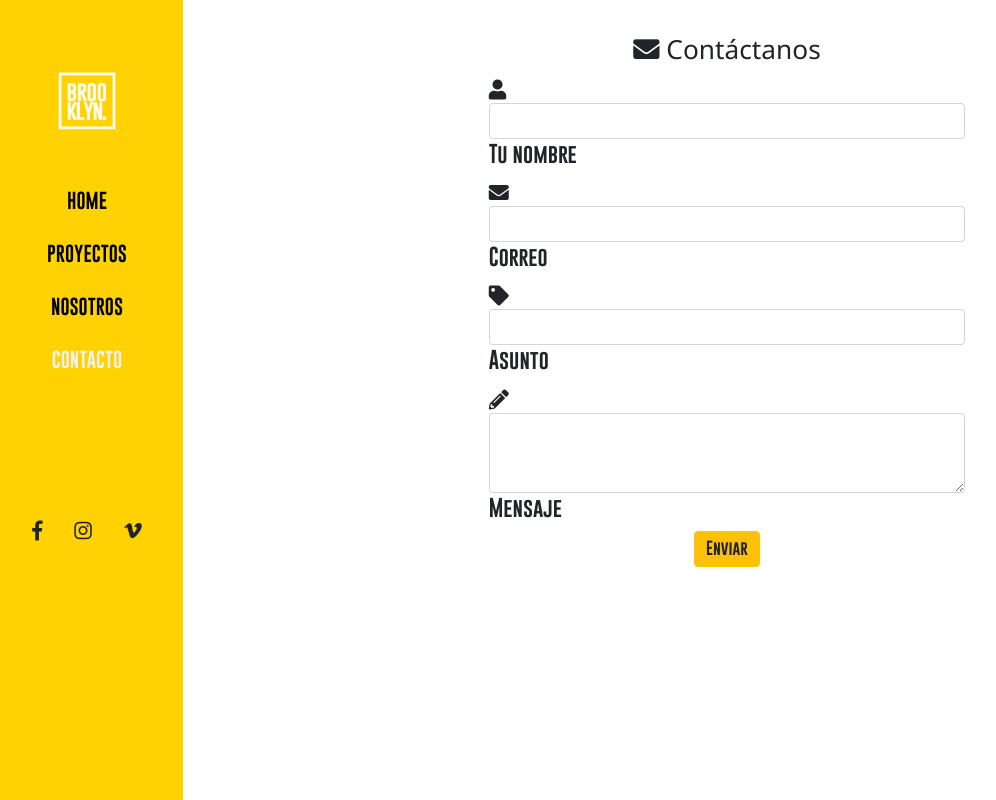
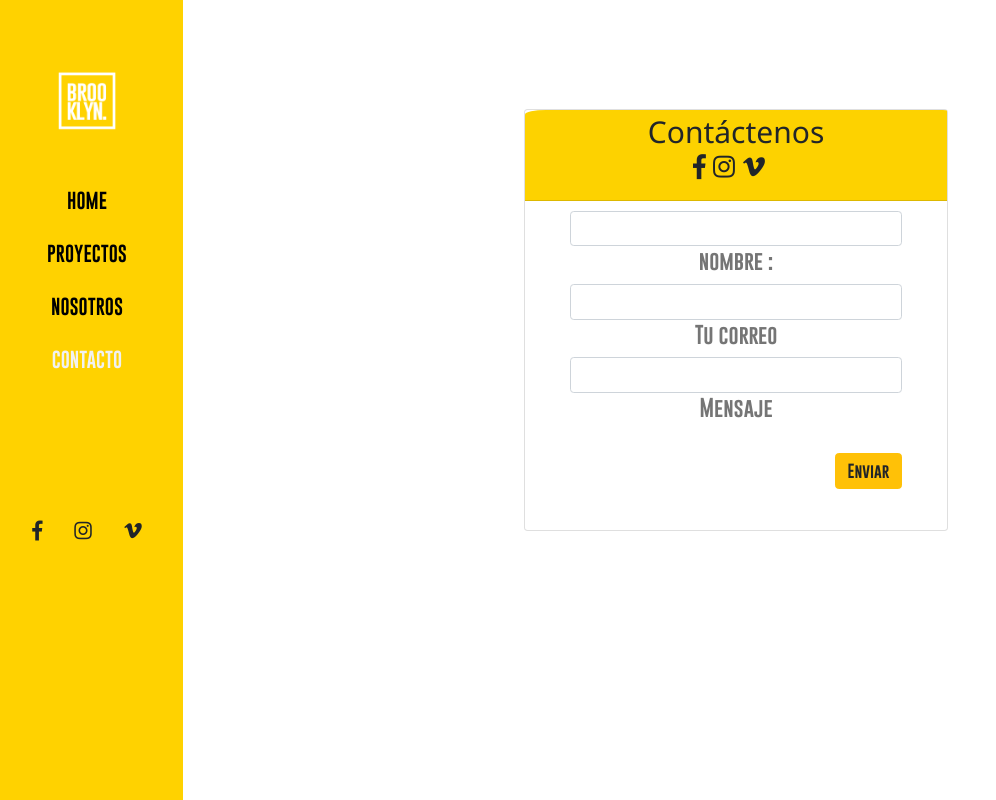
Before and after one commit to dvlans/brooklyn-angular, an Angular app: page /contact in a window 1280 px wide. Shown: the whole page, without its empty margins (9-1005 px from the left). Built offline with nearby package versions, Linux system fonts and the light colour scheme.

Commit message:
form contact

```diff
--- a/package.json
+++ b/package.json
@@ -23,6 +23,7 @@
     "bootstrap": "^4.3.1",
     "core-js": "^2.5.4",
     "jquery": "^3.3.1",
+    "materialize-css": "^1.0.0-rc.2",
     "popper.js": "^1.14.7",
     "rxjs": "~6.3.3",
     "tslib": "^1.9.0",
--- a/src/app/components/contact/contact.component.css
+++ b/src/app/components/contact/contact.component.css
@@ -1,7 +1,23 @@
 .main {
-  margin-left: 15%; /* Same as the width of the sidenav */
-    font-size: 20px; /* Increased text to enable scrolling */
+    margin-left: 15%;
+    /* Same as the width of the sidenav */
+    font-size: 20px;
+    /* Increased text to enable scrolling */
     overflow: hidden;
     position: relative;
+}
 
+.contact-form {
+    text-align: center;
+    margin-left: 30%;
+    margin-top: 10%;
 }
+
+.container-rrss-card-header i:hover {
+    color: white;
+}
+
+.card-header {
+    background-color: #fdd200;
+    border-radius: 5% 1% 0% 0%;
+}
--- a/src/app/components/contact/contact.component.html
+++ b/src/app/components/contact/contact.component.html
@@ -1,49 +1,70 @@
 <div class="main">
 
+    <div class="contact-form col-5">
 
-    <div class="col-6  mt-2 " style="margin-left: 25%;">
-        <div class="">
-            <div class="card-body">
-                <!-- Header -->
-                <div class="form-header blue accent-1 " style="text-align: center;">
-                    <h3 class="mt-2"><i class="fas fa-envelope"></i> Contáctanos</h3>
+        <!-- Material form login -->
+        <div class="card">
+
+            <h5 class="card-header info-color white-text text-center py-4">
+
+                <div class="container-text-Card-header">
+
+
+                    <h2 style="line-height: 2%;"> Contáctenos</h2>
+
                 </div>
 
-                <!-- Body -->
-                <div class="md-form">
-                    <i class="fas fa-user prefix grey-text"></i>
-                    <input type="text" id="form-name" class="form-control">
-                    <label for="form-name">Tu nombre </label>
+
+                <div class="container-rrss-card-header">
+
+                    <i class="fab fa-facebook-f fa-lg rrss hvr-bob mr-2 mt-3"><a href="https://www.instagram.com/brooklyn.films/"></a> </i>
+                    <i class="fab fa-instagram fa-lg rrss	hvr-bob  mr-2 mt-3"><a href="https://www.instagram.com/brooklyn.films/"></a> </i>
+                    <i class="fab fa-vimeo-v fa-lg rrss	hvr-bob  mr-3 "><a href="https://vimeo.com/wearebrooklyn"></a> </i>
                 </div>
-                <div class="md-form">
-                    <i class="fas fa-envelope prefix grey-text"></i>
-                    <input type="text" id="form-email" class="form-control">
-                    <label for="form-email">Correo</label>
-                </div>
-                <div class="md-form">
-                    <i class="fas fa-tag prefix grey-text"></i>
-                    <input type="text" id="form-Subject" class="form-control">
-                    <label for="form-Subject">Asunto</label>
-                </div>
-                <div class="md-form">
-                    <i class="fas fa-pencil-alt prefix grey-text"></i>
-                    <textarea id="form-text" class="form-control md-textarea" rows="3"></textarea>
-                    <label for="form-text">Mensaje</label>
-                </div>
-                <div class="text-center">
-                    <button class="btn btn-warning">Enviar</button>
-                </div>
-            </div>
-        </div>
-    </div>
+
+            </h5>
+
+            <!--Card content-->
+            <div class="card-body px-lg-5 pt-0">
+
+                <!-- Form -->
+                <form class="text-center" style="color: #757575;margin-top: 3%;">
+
+                    <!-- Email -->
+                    <div class="md-form">
+                        <input type="email" id="materialLoginFormEmail" class="form-control">
+                        <label for="materialLoginFormEmail">nombre :</label>
+                    </div>
+
+                    <!-- Password -->
+                    <div class="md-form">
+                        <input type="password" id="materialLoginFormPassword" class="form-control">
+                        <label for="materialLoginFormPassword">Tu correo </label>
+                    </div>
+                    <div class="md-form">
+                        <input type="text" id="materialLoginFormPassword" class="form-control">
+                        <label for="materialLoginFormPassword">Mensaje </label>
+                    </div>
 
 
 
 
+                    <!-- Sign in button -->
+                    <button style="float: right;" class="btn btn-warning btn-rounded  my-4 waves-effect z-depth-0" type="submit">Enviar</button>
 
 
 
 
+                </form>
+                <!-- Form -->
+
+            </div>
+
+        </div>
+        <!-- Material form login -->
+
+
+    </div>
 
 
 </div>
--- a/src/index.html
+++ b/src/index.html
@@ -32,6 +32,8 @@
     <script src="https://code.jquery.com/jquery-3.3.1.slim.min.js" integrity="sha384-q8i/X+965DzO0rT7abK41JStQIAqVgRVzpbzo5smXKp4YfRvH+8abtTE1Pi6jizo" crossorigin="anonymous"></script>
     <script src="https://cdnjs.cloudflare.com/ajax/libs/popper.js/1.14.7/umd/popper.min.js" integrity="sha384-UO2eT0CpHqdSJQ6hJty5KVphtPhzWj9WO1clHTMGa3JDZwrnQq4sF86dIHNDz0W1" crossorigin="anonymous"></script>
     <script src="https://stackpath.bootstrapcdn.com/bootstrap/4.3.1/js/bootstrap.min.js" integrity="sha384-JjSmVgyd0p3pXB1rRibZUAYoIIy6OrQ6VrjIEaFf/nJGzIxFDsf4x0xIM+B07jRM" crossorigin="anonymous"></script>
+
+
 </body>
 
 </html>
```
Also changed, not shown: 1 other file (tests, documents, lock files or other folders).
